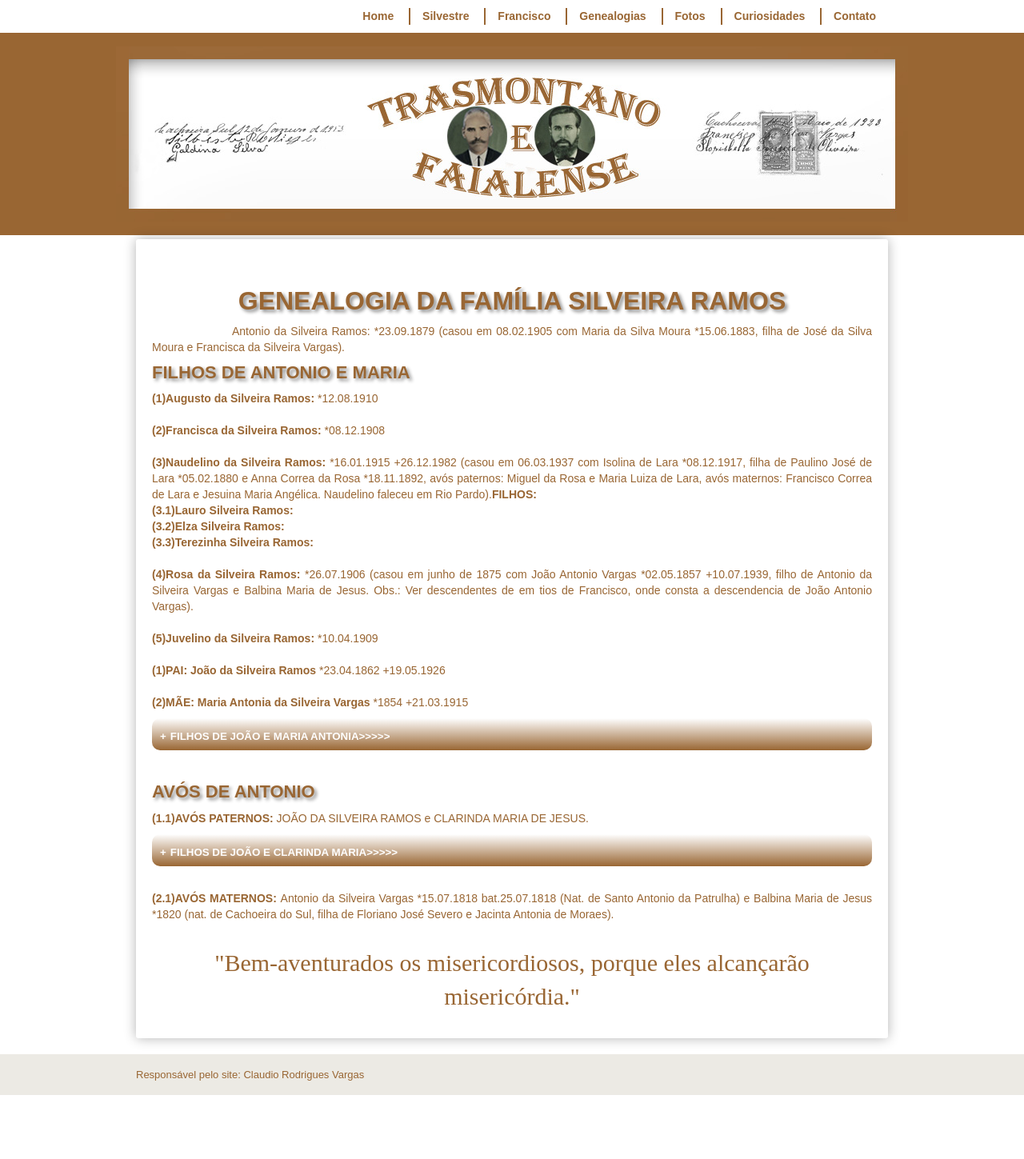
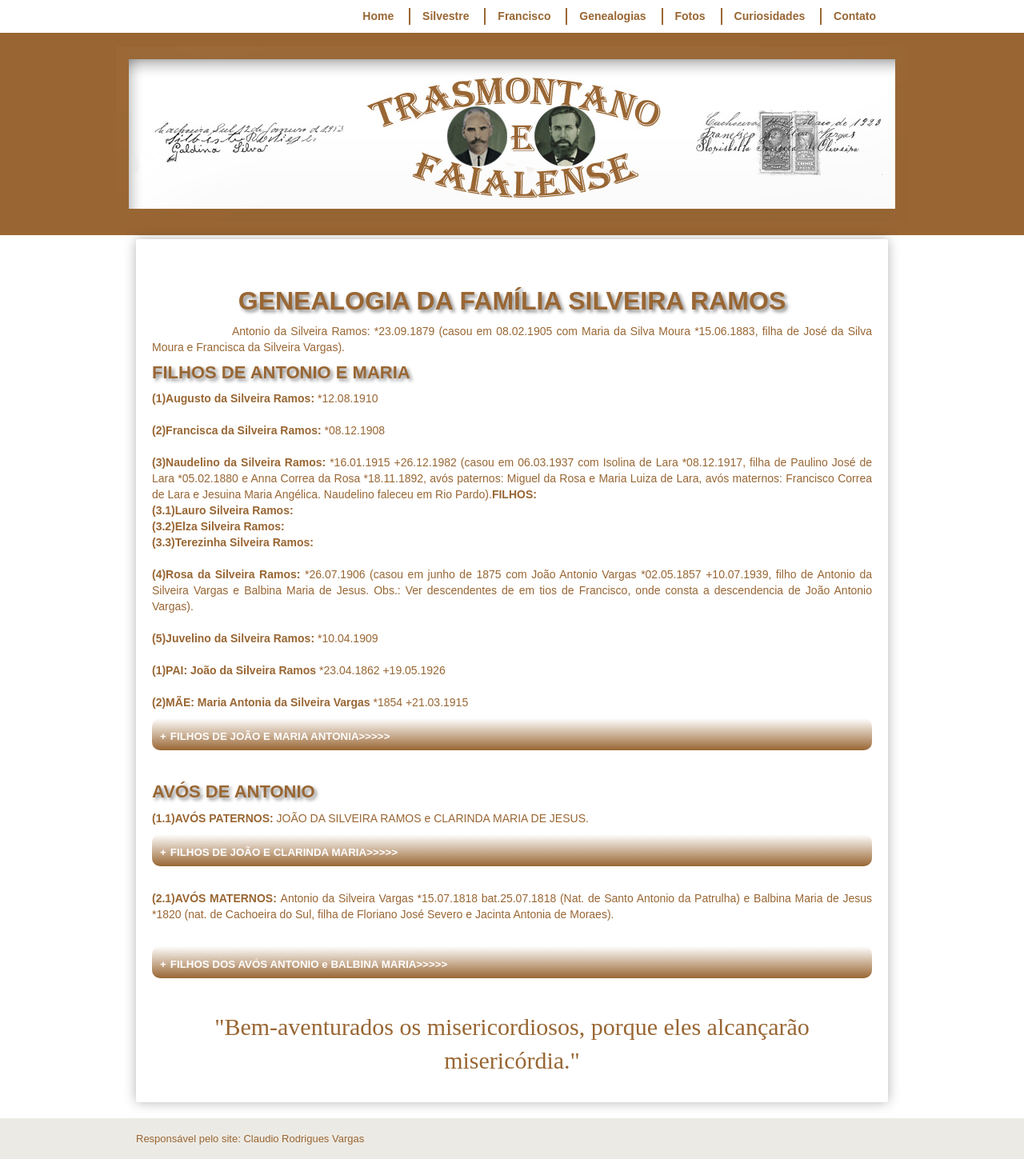
Before and after one commit to claudiovargas1955/claudiovargas1955.github.io, a Jekyll site: the page built from _pages/familia-silveira-ramos.html, in a window 1280 px wide. Shown: the whole page at 80% size. Built offline with Jekyll 4.4.1, drawn with Linux system fonts in a browser that asks for light colours; some web fonts are replaced; before the commit the page ends 1369 px from its top, so only the background shows below that; some of the changed lines change nothing that is shown.

Commit message:
Update familia-silveira-ramos.html

```diff
--- a/_pages/familia-silveira-ramos.html
+++ b/_pages/familia-silveira-ramos.html
@@ -322,6 +322,23 @@
 
 <p><b>(2.1)AVÓS MATERNOS: </b>Antonio da Silveira Vargas *15.07.1818 bat.25.07.1818 (Nat. de Santo Antonio da Patrulha) e Balbina Maria
 de Jesus *1820 (nat. de Cachoeira do Sul, filha de Floriano José Severo e Jacinta Antonia de Moraes).<br><br>
+<details><summary><b>FILHOS DOS AVÓS ANTONIO e BALBINA MARIA>>>>></b></summary><br>
+<p><b>(2.1)Cristina da Silveira Vargas: </b>*07.1854 bat.26.12.1854 (nat. Cachoeira do Sul).<br><br>
 
+<b>(2.2)Cândido da Silveira Vargas: </b>*1855 (casado com Leocádia da Silva Moura).<br><br>
+
+<b>(2.3)Constantino da Silveira Vargas: </b>*10.03.1856 +19.08.1927 (casado com Deoclécia Antonia Silveira *15.08.1857 +20.08.1920
+filha de Antonio José Severo e Clarinda Maria de Jesus) <br><br>
+
+<b>(2.4)João Antonio de Vargas: </b>*02.05.1857 *02.05.1857 +10.07.1939 (Filho de  Antonio da Silveira Vargas e Balbina Maria de Jesus
+casou pela primeira vez em junho de 1875 com Rosa da Silveira Vargas filha de João Silveira Ramos e de Clarinda Maria de Jesus)<br><br>
+
+<b>(2.5)Maria Antonia da Silveira Vargas: </b>*1854 +21.03.1915 (Casada com João da Silveira Ramos *23.04.1862 +19.05.1926, filho de
+João Silveira Ramos e Clarinda de Jesus). <br><br>
+
+<b>(2.6)Francisca da Silveira Vargas: </b>*1843 +28.06.1927 (Casada com José da Silva Moura *1852 +14.05.1934 residente no Rincão dos
+Mineiros, filho ilegítimo de Carolina Alves Moura, mãe de Leocádia da Silva Moura). <br>
+
+<b>Obs.: </b>Ver os descendentes no menu em Francisco/Genealogia de Fco. da Silva Vargas/Tios de Francisco. </details><br><br>
 <p style="text-align:center; color:#996633; font-size:30px; font-family: 'Rancho', cursive ">"Bem-aventurados os misericordiosos,
 porque eles alcançarão misericórdia."</p>
```
